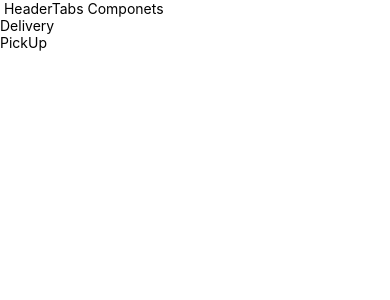
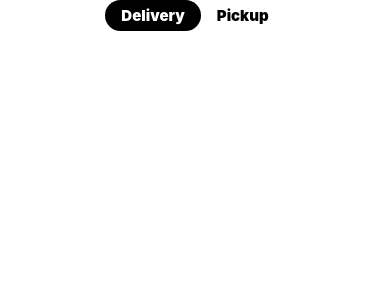
Before and after one commit to Hussein-omar-osman/RN-Food-Delivery-App, a React Native app: screen / in a window 390 px wide. Shown: the top 300 px of the page. Built offline with nearby package versions, Linux system fonts and the light colour scheme.

Commit message:
styled the HeaderTabs componet

```diff
--- a/componets/HeaderTabs.js
+++ b/componets/HeaderTabs.js
@@ -1,24 +1,46 @@
-import React from 'react';
-import { Text, StyleSheet, View, TouchableOpacity } from 'react-native';
+import React, { useState } from 'react';
+import { View, Text, TouchableOpacity } from 'react-native';
 
 export default function HeaderTabs() {
+  const [activeTab, setActiveTab] = useState('Delivery');
   return (
-    <View>
-      <Text> HeaderTabs Componets </Text>
-      <HearderButton msg={'Delivery'} />
-      <HearderButton msg={'PickUp'} />
+    <View style={{ flexDirection: 'row', alignSelf: 'center' }}>
+      <HeaderButton
+        text='Delivery'
+        btnColor='black'
+        textColor='white'
+        activeTab={activeTab}
+        setActiveTab={setActiveTab}
+      />
+      <HeaderButton
+        text='Pickup'
+        btnColor='white'
+        textColor='black'
+        activeTab={activeTab}
+        setActiveTab={setActiveTab}
+      />
     </View>
   );
 }
 
-const HearderButton = ({ msg }) => {
-  return (
-    <View>
-      <TouchableOpacity onPress={() => console.warn(msg)}>
-        <Text>{msg}</Text>
-      </TouchableOpacity>
-    </View>
-  );
-};
-
-const styles = StyleSheet.create({});
+const HeaderButton = (props) => (
+  <TouchableOpacity
+    style={{
+      backgroundColor: props.activeTab === props.text ? 'black' : 'white',
+      paddingVertical: 6,
+      paddingHorizontal: 16,
+      borderRadius: 30,
+    }}
+    onPress={() => props.setActiveTab(props.text)}
+  >
+    <Text
+      style={{
+        color: props.activeTab === props.text ? 'white' : 'black',
+        fontSize: 15,
+        fontWeight: '900',
+      }}
+    >
+      {props.text}
+    </Text>
+  </TouchableOpacity>
+);
```
